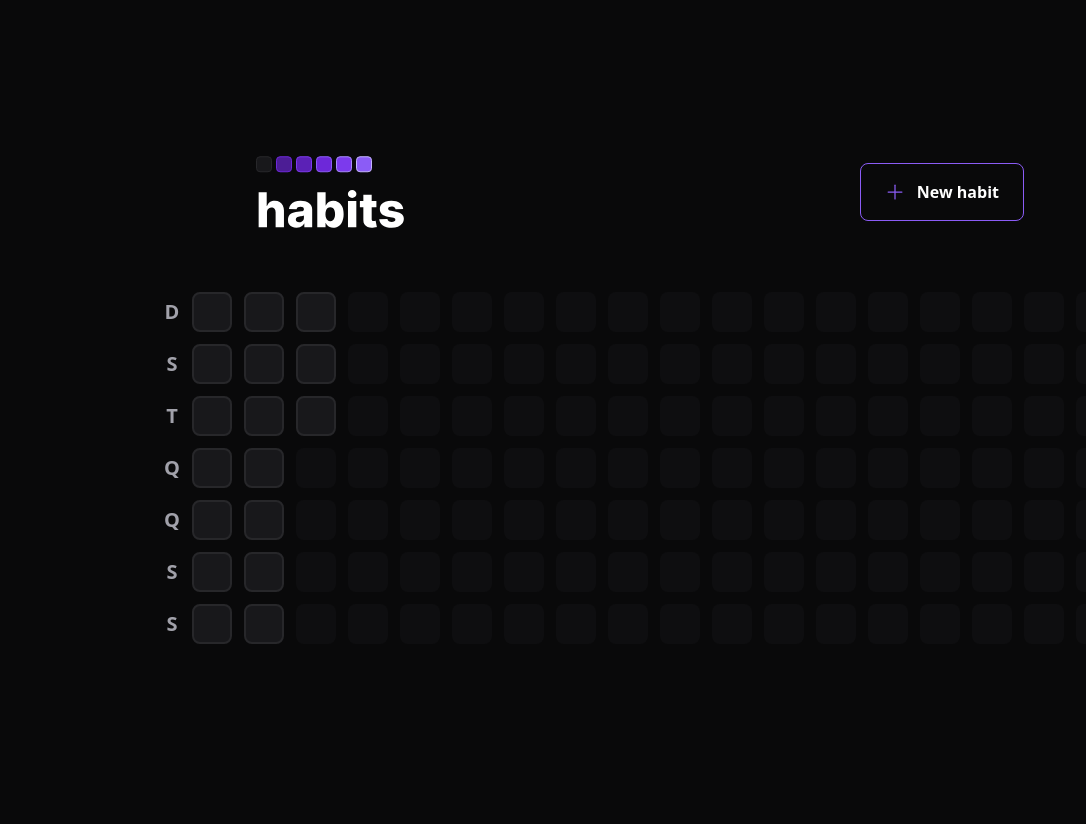
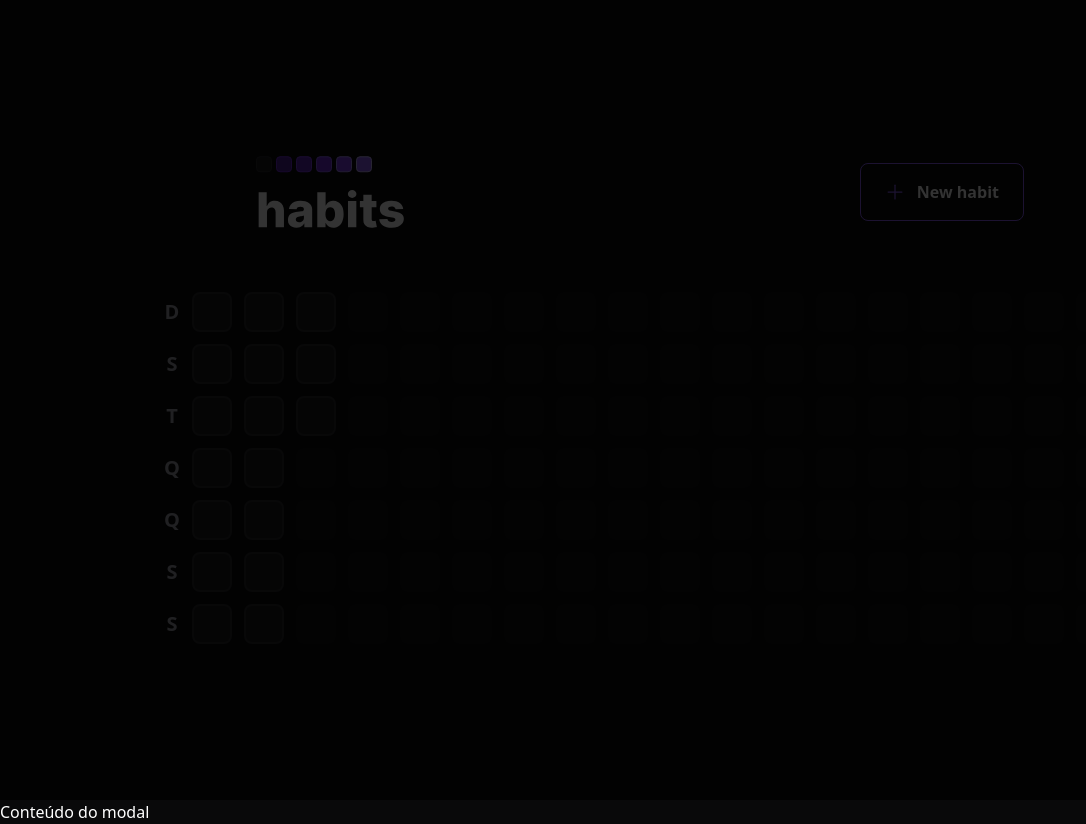
Before and after one commit to lucianoscabora/web, a React (Vite) app: page / in a window 1280 px wide. Both pictures are taken after a click on the button "New habit". Shown: the whole page, without its empty margins (0-1086 px from the left). Before the commit the page ends 800 px from the top, so only its background shows below. Built offline with nearby package versions, Linux system fonts and the light colour scheme.

Commit message:
modal start

```diff
--- a/package.json
+++ b/package.json
@@ -9,6 +9,7 @@
     "preview": "vite preview"
   },
   "dependencies": {
+    "@radix-ui/react-dialog": "^1.0.2",
     "dayjs": "^1.11.7",
     "phosphor-react": "^1.4.1",
     "react": "^18.2.0",
--- a/src/components/Header.tsx
+++ b/src/components/Header.tsx
@@ -1,17 +1,36 @@
 import { Plus } from 'phosphor-react';
+import * as Dialog from '@radix-ui/react-dialog';
+
 import logoImage from '../assets/logo.svg';
 
 export function Header() {
+
     return (
         <div className="w-full max-w-3xl mx-auto flex items-center justify-between">
         <img src={logoImage} alt="logo image" />
 
-        <button type="button"
-        className="border border-violet-500 font-semibold rounded-lg px-6 py-4 flex items-center gap-3 hover:border-violet-300"
-        >
+          <Dialog.Root>
+
+            <Dialog.Trigger
+             type="button"
+        className="border border-violet-500 font-semibold rounded-lg px-6 py-4 flex items-center gap-3 hover:border-violet-300">
+
+
+
           <Plus size={20} className="text-violet-500"/>
           New habit
-        </button>
+        </Dialog.Trigger>
+
+          <Dialog.Portal>
+            <Dialog.Overlay className="w-screen h-screen bg-black/80 fixed inset-0" />
+            <Dialog.Content>
+              Conteúdo do modal
+            </Dialog.Content>
+          </Dialog.Portal>
+
+          </Dialog.Root>
+
+
 
       </div>
     )
```
Also changed, not shown: 1 other file (tests, documents, lock files or other folders).
